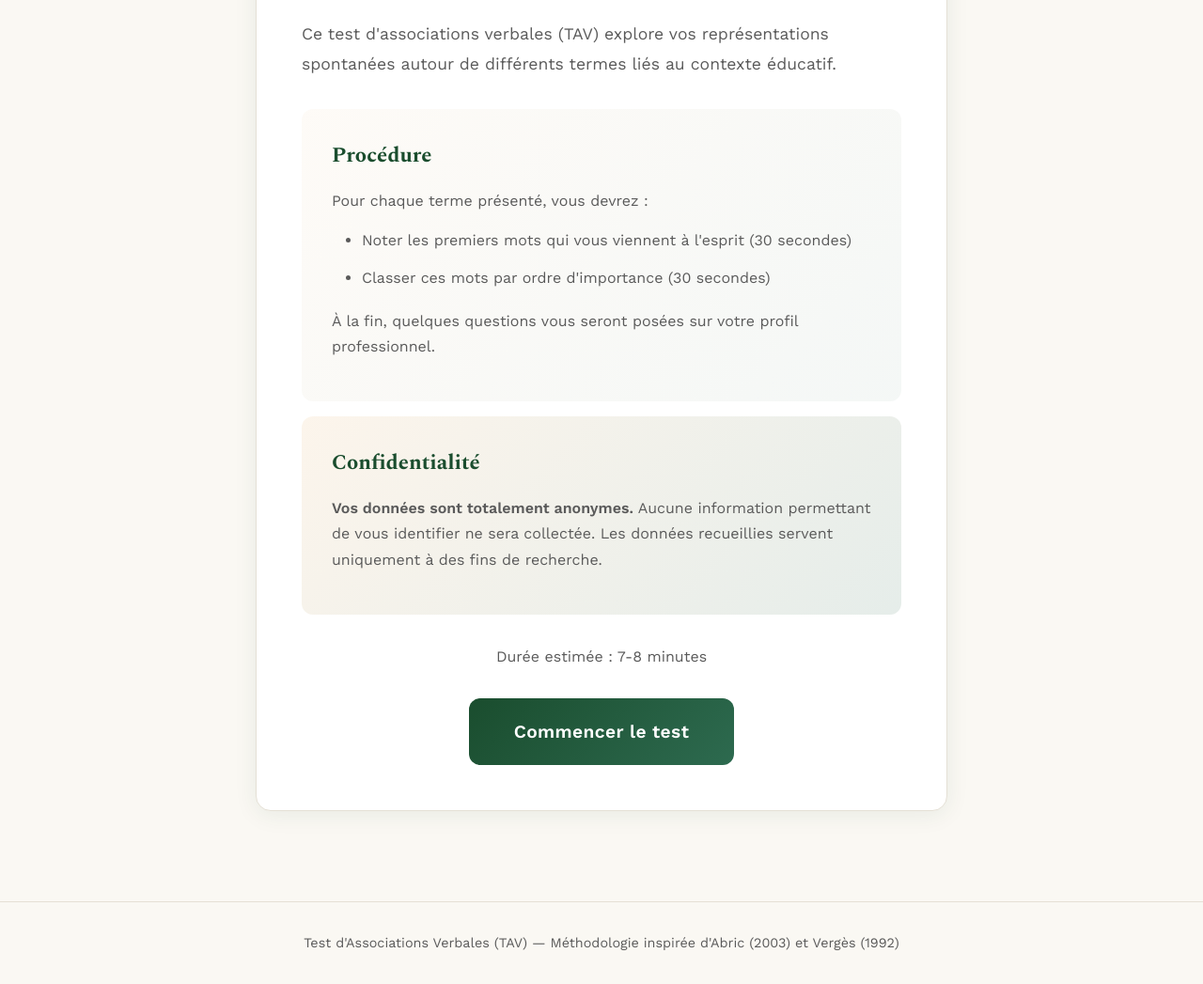
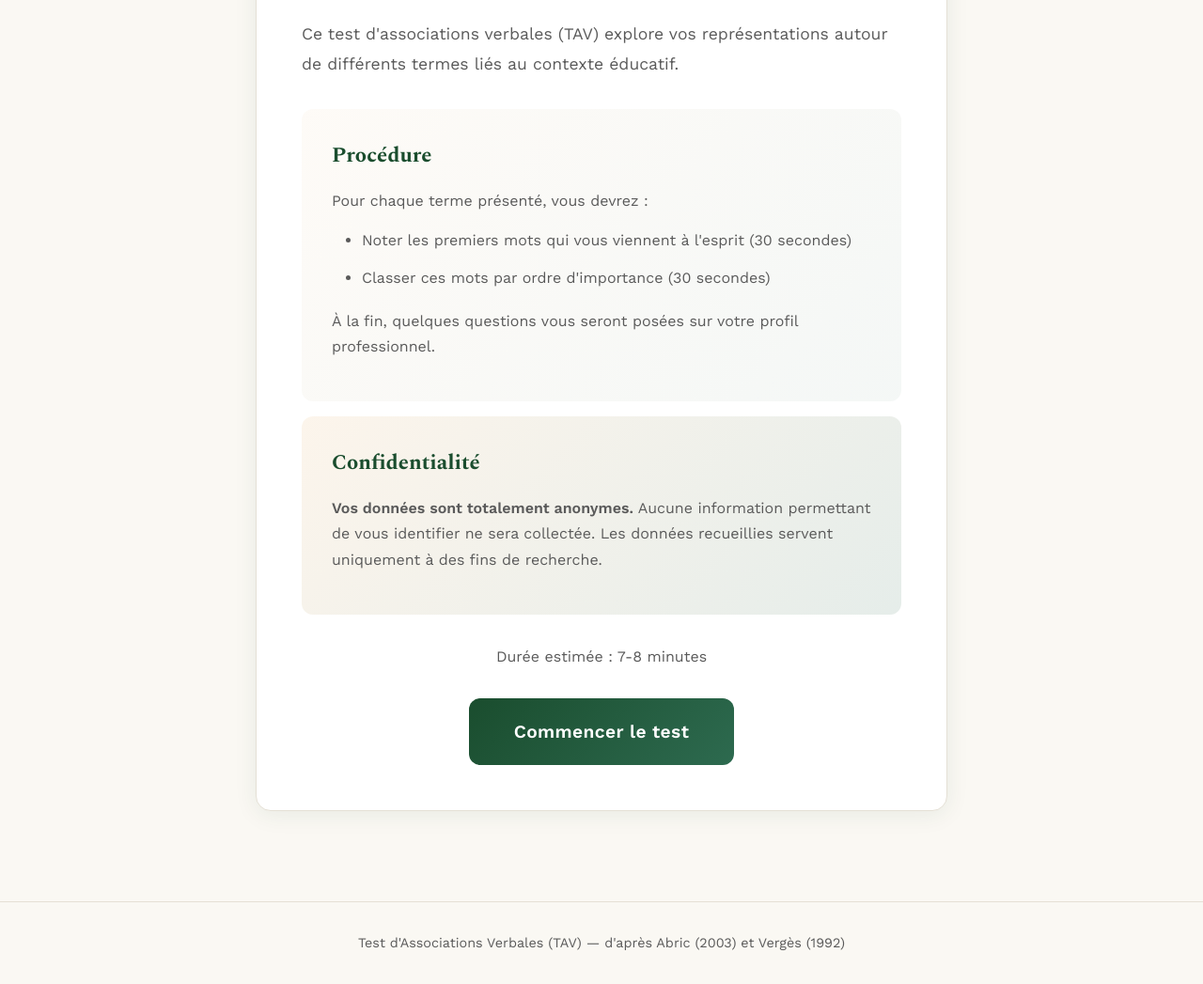
Before and after one commit to perilordinaire/perilordinaire.github.io, a plain HTML site: page tav-protocole-v2.html in a window 1280 px wide. Shown: the part 359-1406 px from the top of the page at 94% size. Drawn offline with nearby package versions, Linux system fonts and the light colour scheme.

Commit message:
Update and rename protocole-tav-v2.html to tav-protocole-v2.html

```diff
--- a/protocole-tav-v2.html
+++ b/tav-protocole-v2.html
@@ -483,7 +483,7 @@
         <div id="welcomeScreen" class="card">
             <h2 style="font-family: 'Spectral', serif; font-size: 2rem; color: var(--primary); margin-bottom: 1.5rem;">Bienvenue</h2>
             <p class="intro-text">
-                Ce test d'associations verbales (TAV) explore vos représentations spontanées autour de différents termes liés au contexte éducatif.
+                Ce test d'associations verbales (TAV) explore vos représentations autour de différents termes liés au contexte éducatif.
             </p>
 
             <div class="info-section">
@@ -687,7 +687,7 @@
     </div>
 
     <footer>
-        <p>Test d'Associations Verbales (TAV) — Méthodologie inspirée d'Abric (2003) et Vergès (1992)</p>
+        <p>Test d'Associations Verbales (TAV) — d'après Abric (2003) et Vergès (1992)</p>
     </footer>
 
     <script>
```
